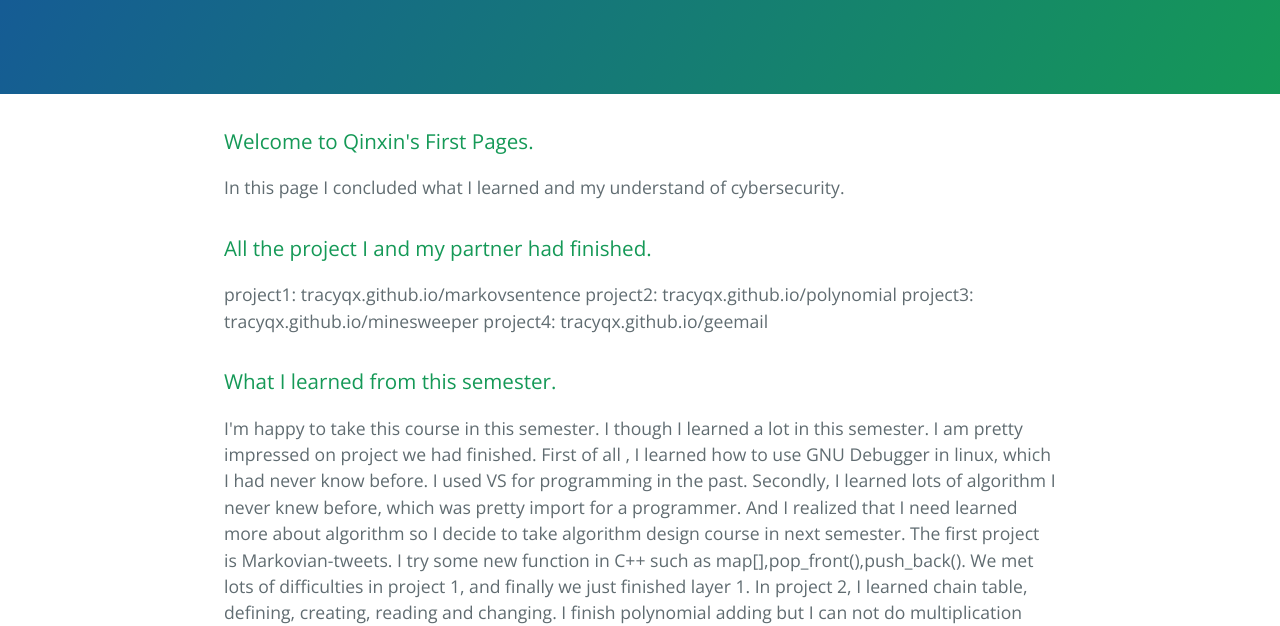
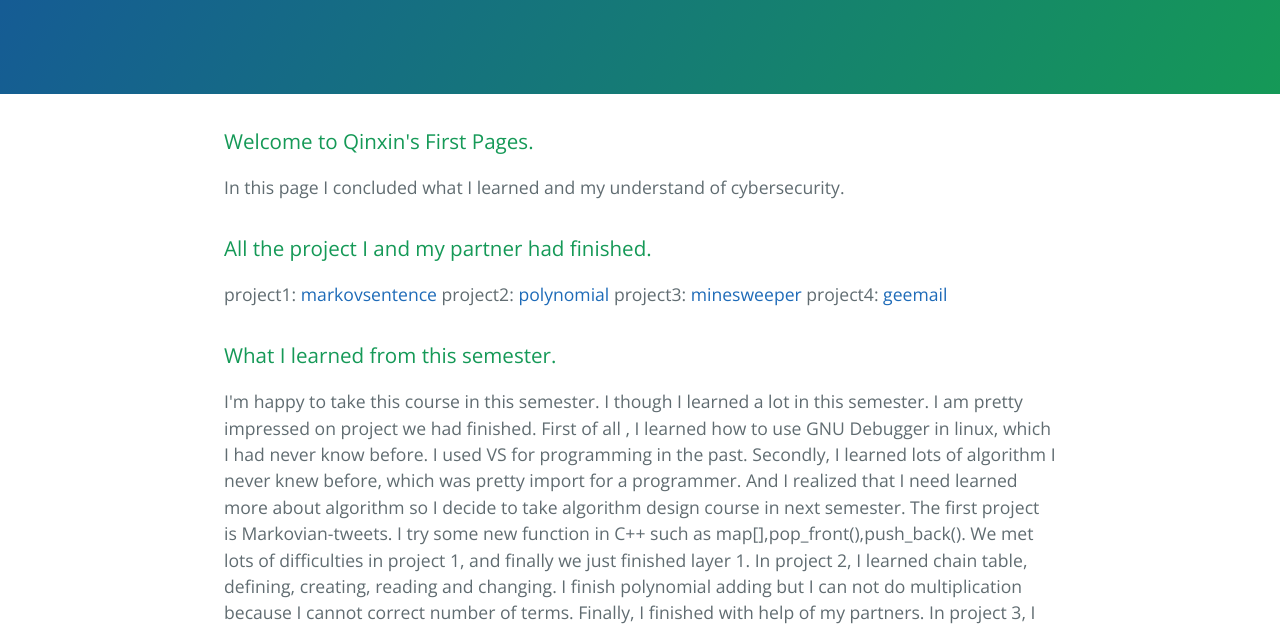
Before and after one commit to tracyqx/tracyqx.github.io, a plain HTML site: page index.html in a window 1280 px wide. Shown: the part 176-802 px from the top of the page. Drawn offline with nearby package versions, Linux system fonts and the light colour scheme.

Commit message:
Replace master branch with page content via GitHub

```diff
--- a/index.html
+++ b/index.html
@@ -24,10 +24,10 @@
 <h3>
 <a id="all-the-project-i-and-my-partner-had-finished" class="anchor" href="#all-the-project-i-and-my-partner-had-finished" aria-hidden="true"><span aria-hidden="true" class="octicon octicon-link"></span></a>All the project I and my partner had finished.</h3>
 
-<p>project1: tracyqx.github.io/markovsentence
-project2: tracyqx.github.io/polynomial
-project3: tracyqx.github.io/minesweeper
-project4: tracyqx.github.io/geemail</p>
+<p>project1: <a href="tracyqx.github.io/markovsentence">markovsentence</a>
+project2: <a href="tracyqx.github.io/polynomial">polynomial</a>
+project3: <a href="tracyqx.github.io/minesweeper">minesweeper</a>
+project4: <a href="tracyqx.github.io/geemail">geemail</a></p>
 
 <h3>
 <a id="what-i-learned-from-this-semester" class="anchor" href="#what-i-learned-from-this-semester" aria-hidden="true"><span aria-hidden="true" class="octicon octicon-link"></span></a>What I learned from this semester.</h3>
```
Also changed, not shown: params.json (+1 -1 lines).
